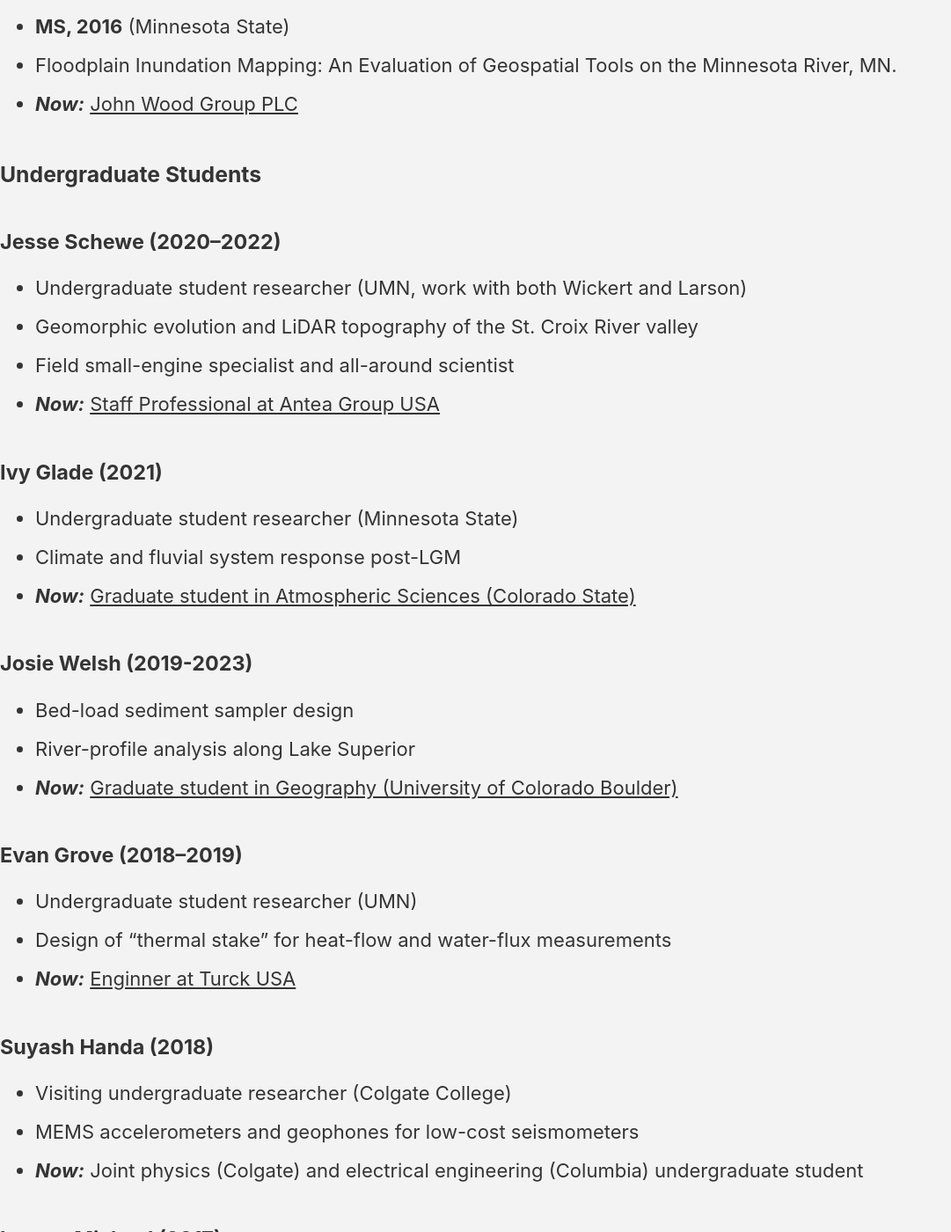
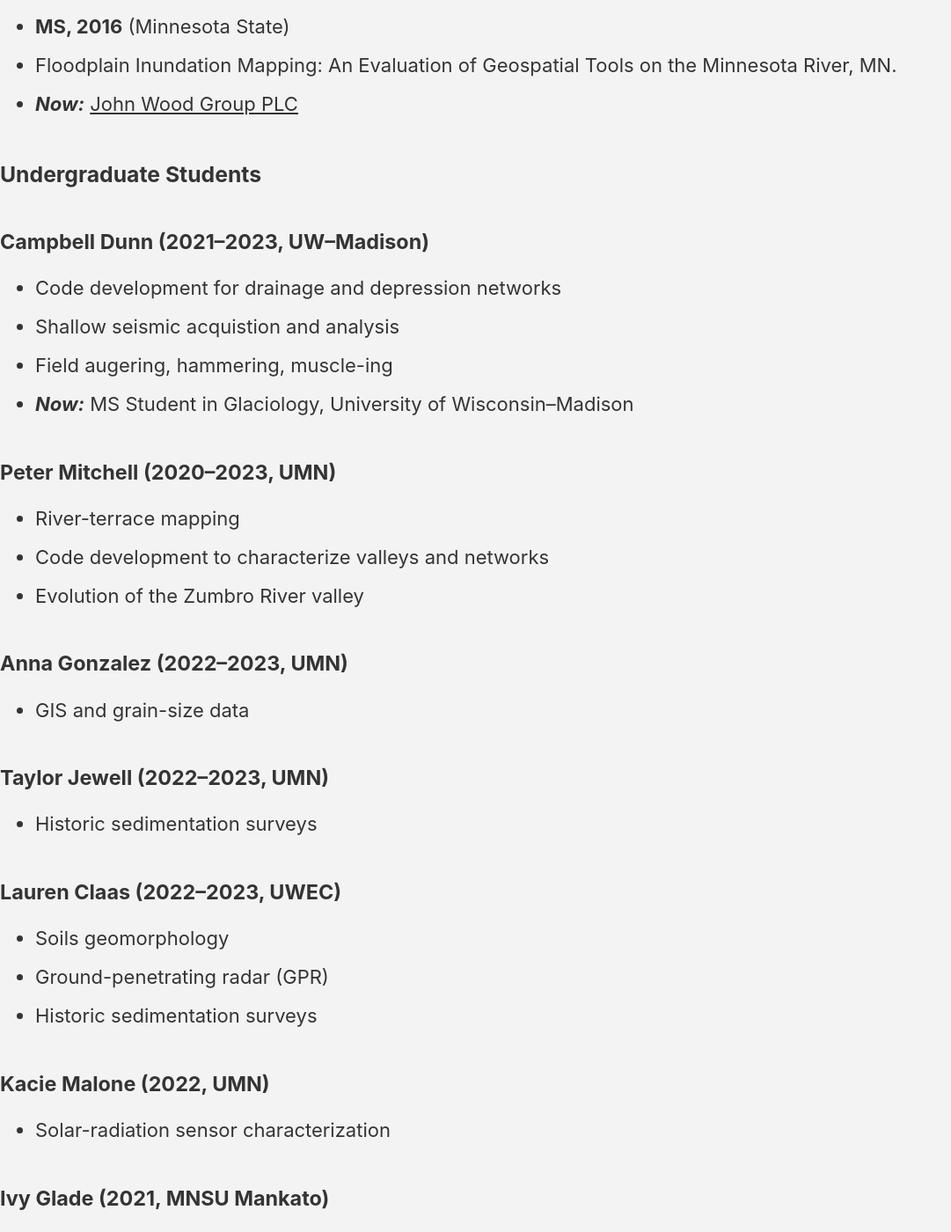
Before and after one commit to MNiMORPH/MNiMORPH.github.io, a Jekyll site: the page built from _pages/people.md, in a window 1280 px wide and 1400 px high, scrolled down 7780 px. Shown: the whole window at 88% size, without its empty margins (0-1081 px from the left). Built offline with Jekyll 4.4.1, drawn with Linux system fonts in a browser that asks for light colours; cached includes are drawn as plain includes; nearby versions of some CDN libraries; our own code applies the rules of GitHub Pages for plain Markdown files; some of the changed text lies outside the part shown.

Commit message:
Move undergrads to 'former'.

```diff
--- a/_pages/people.md
+++ b/_pages/people.md
@@ -19,7 +19,7 @@
     excerpt: "**Associate Professor**<br/>
               **University of Minnesota**<br/>
               *Alexander von Humboldt Fellow, GFZ Potsdam*<br/>
-              Postdoc 2014-2015 Universität Potsdam<br/>
+              Postdoc 2014–2015 Universität Potsdam<br/>
               Ph.D. 2014 University of Colorado Boulder<br/>
               S.B. 2008 Massachusetts Institute of Technology<br/>
               awickert [at] umn [dot] edu
@@ -156,41 +156,6 @@
     #btn_label: "Homepage"
     #btn_class: "btn--inverse"
 
-undergrads:
-  - image_path: /assets/images/headshots/mitchell_peter_2021_512x512.jpg
-    alt: "Peter Mitchell"
-    title: "Peter Mitchell"
-    excerpt: "**Undergraduate Researcher**<br/>
-              **University of Minnesota**<br/>
-              *River-terrace mapping*<br/>
-              *Code development to characterize valleys and networks*<br/>
-              mitc0560 [at] umn [dot] edu
-              "
-    #url: ""
-    #btn_label: "Homepage"
-    #btn_class: "btn--inverse"
-  - image_path: /assets/images/headshots/CampbellDunn.jpg
-    alt: "Campbell Dunn"
-    title: "Campbell Dunn"
-    excerpt: "**Undergraduate Researcher**<br/>
-              **University of Wisconsin -- Madison**<br/>
-              *Code development for drainage and depression networks*<br/>
-              *Shallow seismic acquistion and analysis*<br/>
-              *Field augering, hammering, muscle-ing*<br/>
-              cndunn [at] wisc [dot] edu
-              "
-  - image_path: /assets/images/headshots/Claas_Lauren.jpg
-    alt: "Lauren Claas"
-    title: "Lauren Claas"
-    excerpt: "**Undergraduate Researcher**<br/>
-              **University of Wisconsin–Eau Claire**<br/>
-              *Soils geomorphology*<br/>
-              *Ground-penetrating radar (GPR)*<br/>
-              claasle1407 [at] uwec [dot] edu
-              "
-    #url: ""
-    #btn_label: "Homepage"
-    #btn_class: "btn--inverse"
   - image_path: /assets/images/headshots/Kostermann.jpg
     alt: "Katia Ostermann"
     title: "Katia Ostermann"
@@ -200,21 +165,6 @@
               *Minnesota River valley*<br/>
               Katia.Ostermann [at] mnsu [dot] edu
               "
-    #url: ""
-    #btn_label: "Homepage"
-    #btn_class: "btn--inverse"
-  - image_path: /assets/images/headshots/KacieMalone_hiking_resized.jpg
-    alt: "Kacie Malone"
-    title: "Kacie Malone"
-    excerpt: "**Undergraduate Researcher**<br/>
-              **University of Minnesota**<br/>
-              *Solar-radiation sensor characterization*<br/>
-              *GIS*<br/>
-              malon629 [at] umn [dot] edu
-              "
-    #url: ""
-    #btn_label: "Homepage"
-    #btn_class: "btn--inverse"
   - image_path: /assets/images/headshots/AbbyWilwerding.jpg
     alt: "Abby Wilwerding"
     title: "Abby Wilwerding"
@@ -223,31 +173,6 @@
               *Sediment core description*<br/>
               wilwe020 [at] umn [dot] edu
               "
-    #url: ""
-    #btn_label: "Homepage"
-    #btn_class: "btn--inverse"
-  - image_path: /assets/images/headshots/Jewell_Taylor.jpg
-    alt: "Taylor Jewell"
-    title: "Taylor Jewell"
-    excerpt: "**Undergraduate Researcher**<br/>
-              **University of Minnesota**<br/>
-              *Historic sedimentation surveys*<br/>
-              jewel091 [at] umn [dot] edu
-              "
-    #url: ""
-    #btn_label: "Homepage"
-    #btn_class: "btn--inverse"
-  - image_path: /assets/images/headshots/AnnaGonzalezSquare.jpg
-    alt: "Anna Gonzalez"
-    title: "Anna Gonzalez"
-    excerpt: "**Undergraduate Researcher**<br/>
-              **University of Minnesota**<br/>
-              *Watershed geomorphology*<br/>
-              gonz0443 [at] umn [dot] edu
-              "
-    #url: ""
-    #btn_label: "Homepage"
-    #btn_class: "btn--inverse"
 
 visitors:
   - image_path: /assets/images/headshots/EricBarefoot_480p.png
@@ -255,7 +180,7 @@
     title: "Eric Barefoot"
     excerpt: "**NSF Postdoctoral Research Scientist**<br/>
               **University of Indiana**<br>
-              Postdoc 2021-2022 University of Minnesota<br>
+              Postdoc 2021–2022 University of Minnesota<br>
               Ph.D. 2021 Rice University<br/>
               B.S. 2016 University of North Carolina at Chapel Hill<br/>
               barefoot [at] umn [dot] edu
@@ -281,7 +206,7 @@
     alt: "Andrea Prichard"
     title: "Andrea Prichard"
     excerpt: "**Visiting Research Scientist**<br/>
-              ***2020-2022 Fulbright Scholar***, Batipa Field Institute, Universidad Tecnológica Oteima, Panamá<br/>
+              ***2020–2022 Fulbright Scholar***, Batipa Field Institute, Universidad Tecnológica Oteima, Panamá<br/>
               M.S. 2012 Universidad Mayor de San Simón<br/>
               M.A. 2011 University of Arizona<br/>
               B.A. 2004 Oberlin College<br/>
@@ -325,7 +250,7 @@
       title: "Hima Hassenruck-Gudipati"
       excerpt: "**Postdoctoral Research Scientist**<br/>
                 **University of Minnesota**<br/>
-                President's Postdoc, University of Minnesota, 2021-2023<br/>
+                President's Postdoc, University of Minnesota, 2021–2023<br/>
                 Ph.D. 2021 University of Texas at Austin<br/>
                 B.S. 2014 California Institute of Technology<br/>
                 himahg [at] umn [dot] edu
@@ -337,8 +262,8 @@
       alt: "Jeffrey Kwang"
       title: "Jeffrey Kwang"
       excerpt: "**Research Scientist, U.S. Geological Survey**<br/>
-                NSF Postdoc 2022-2024 University of Minnesota<br/>
-                Postdoc 2019-2022 University of Massachusetts<br/>
+                NSF Postdoc 2022–2024 University of Minnesota<br/>
+                Postdoc 2019–2022 University of Massachusetts<br/>
                 Ph.D. 2019 University of Illinois<br/>
                 M.S. 2016 University of Illinois<br/>
                 B.S. 2013 Johns Hopkins University<br/>
@@ -427,18 +352,18 @@
 
 ### Graduate Students
 
-#### Jimmy Wood (2021-2023)
+#### Jimmy Wood (2021–2023)
 **MS 2023**
 * Historical geomorphic change of the Whitewater River valley
 * Human&ndash;landscape interactions
 * ***Now*** SIP Researcher at Yosemite National Park
 
-#### Tyler Fulghum (2021-2023)
+#### Tyler Fulghum (2021–2023)
 **MS Student**
 * Image analysis for flow velocities
 * Solar-radiation measurement and sensor characterization
 
-#### Jabari Jones (2018-2023)
+#### Jabari Jones (2018–2023)
 **PhD, 2023** (UMN)
 * Geomorphic and hydrologic response to climate and land-use change
 * Environmental justice
@@ -543,46 +468,72 @@
 
 ### Undergraduate Students
 
-#### Jesse Schewe (2020–2022)
+#### Campbell Dunn (2021–2023, UW–Madison)
+* Code development for drainage and depression networks
+* Shallow seismic acquistion and analysis
+* Field augering, hammering, muscle-ing
+* ***Now:*** MS Student in Glaciology, University of Wisconsin–Madison
+
+#### Peter Mitchell (2020–2023, UMN)
+* River-terrace mapping
+* Code development to characterize valleys and networks
+* Evolution of the Zumbro River valley
+
+#### Anna Gonzalez (2022–2023, UMN)
+* GIS and grain-size data
+
+#### Taylor Jewell (2022–2023, UMN)
+* Historic sedimentation surveys
+
+#### Lauren Claas (2022–2023, UWEC)
+* Soils geomorphology
+* Ground-penetrating radar (GPR)
+* Historic sedimentation surveys
+
+#### Kacie Malone (2022, UMN)
+* Solar-radiation sensor characterization
+
+#### Ivy Glade (2021, MNSU Mankato)
+* Undergraduate student researcher (Minnesota State)
+* Climate and fluvial system response post-LGM
+* ***Now:*** [Graduate student in Atmospheric Sciences (Colorado State)](https://www.linkedin.com/in/ivy-glade)
+
+#### Jesse Schewe (2020–2022, UMN)
 * Undergraduate student researcher (UMN, work with both Wickert and Larson)
 * Geomorphic evolution and LiDAR topography of the St. Croix River valley
 * Field small-engine specialist and all-around scientist
 * ***Now:*** [Staff Professional at Antea Group USA](https://www.linkedin.com/in/jesse-schewe-87a23319a/)
 
-#### Ivy Glade (2021)
-* Undergraduate student researcher (Minnesota State)
-* Climate and fluvial system response post-LGM
-* ***Now:*** [Graduate student in Atmospheric Sciences (Colorado State)](https://www.linkedin.com/in/ivy-glade)
-
-#### Josie Welsh (2019-2023)
+#### Josie Welsh (2019–2023, UMN)
 * Bed-load sediment sampler design
 * River-profile analysis along Lake Superior
+* GIS programming for river-network analysis
 * ***Now:*** [Graduate student in Geography (University of Colorado Boulder)](https://www.colorado.edu/geography/josie-welsh)
 
-#### Evan Grove (2018–2019)
+#### Evan Grove (2018–2019, UMN)
 * Undergraduate student researcher (UMN)
 * Design of "thermal stake" for heat-flow and water-flux measurements
 * ***Now:*** [Enginner at Turck USA](https://www.linkedin.com/in/epg)
 
-#### Suyash Handa (2018)
+#### Suyash Handa (2018, Colgate/Columbia)
 * Visiting undergraduate researcher (Colgate College)
 * MEMS accelerometers and geophones for low-cost seismometers
 * ***Now:*** Joint physics (Colgate) and electrical engineering (Columbia) undergraduate student
 
-#### Lauren Michael (2017)
+#### Lauren Michael (2017, Carleton)
 * Visiting undergraduate researcher (Carleton College)
 * Mapping global paleolakes
 
-#### Keenen Francois-King (2017)
+#### Keenen Francois-King (2017, UMN)
 * Undergraduate student researcher (UMN)
 * GPS to measure snow-water equivalent
 
-#### Libby Witte (2016–2017)
+#### Libby Witte (2016–2017, UMN)
 * Undergraduate student researcher (UMN)
 * Experimental fluvial geomorphology
 * ***Now:*** Geologist with Corvis Gold (Nevada)
 
-#### Ethan Kurak (2016–2018)
+#### Ethan Kurak (2016–2018, UMN)
 * [M.S., 2021, Lehigh University](https://ees.cas.lehigh.edu/content/ethan-kurak)
 * Undergraduate student researcher (UMN)
 * River terraces
```
